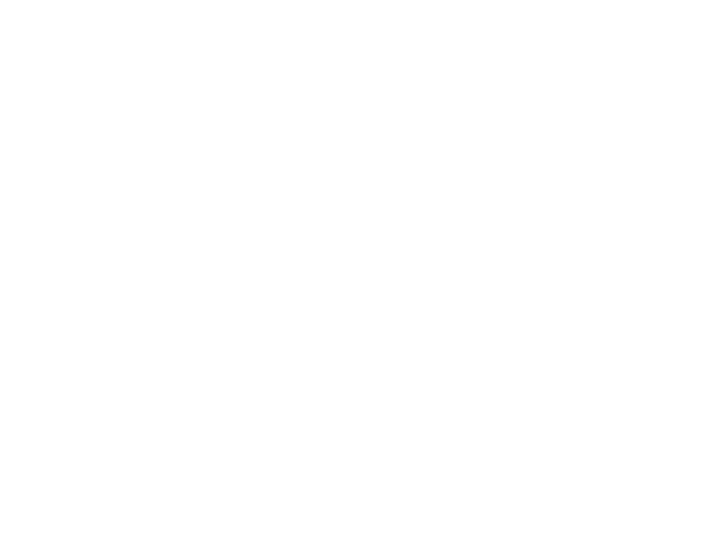
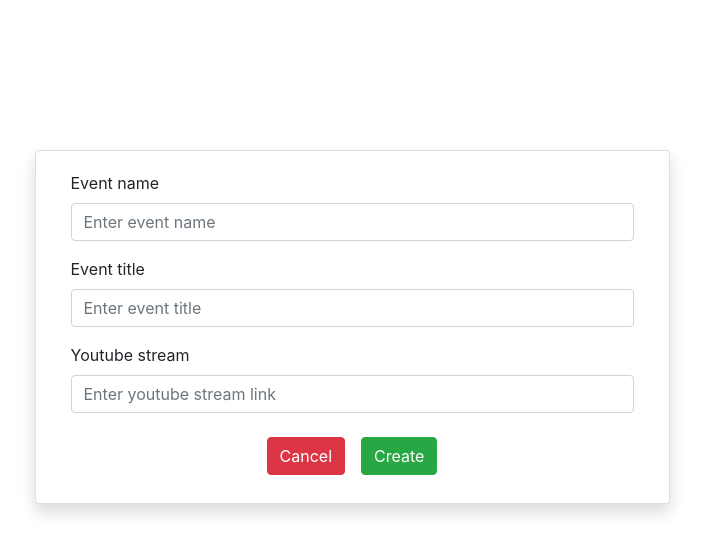
Before and after one commit to chriswenzy/events-app, a React (Create React App) app: page /create-event in a window 1280 px wide. Shown: the top 554 px of the page, without its empty margins (288-992 px from the left). Built offline with nearby package versions, Linux system fonts and the light colour scheme.

Commit message:
create events page

```diff
--- a/src/App.js
+++ b/src/App.js
@@ -1,6 +1,7 @@
 import React, { Component} from "react";
 import { BrowserRouter as Router, Switch, Route, Link } from 'react-router-dom';
 import './App.css'
+import { Create_event } from "./pages/Create_event";
 import { Login } from "./pages/Login";
 import { Programs } from "./pages/Programs";
 
@@ -14,6 +15,7 @@ class App extends Component {
 
               <Route exact path="/" component={Login} />
               <Route exact path="/events" component={Programs} />
+              <Route exact path="/create-event" component={Create_event} />
 
 
             </Switch>
--- /dev/null
+++ b/src/pages/Create_event.js
@@ -0,0 +1,62 @@
+import React from 'react'
+import "../App.css"
+import { Link } from 'react-router-dom';
+import { Col, Container, Button, Form, Card, Row} from 'react-bootstrap';
+import styled from 'styled-components';
+
+
+const Styles = styled.div `
+
+.align-items-center{
+    margin-top: 150px;
+}
+
+`
+
+export const Create_event = () => {
+    return (
+        <Styles>
+
+            <Container>
+
+                <Row className="justify-content-md-center align-items-center">
+                    <Col md={7}>
+                    <Card className="shadow" >
+                <Card.Body>
+                <Form >
+                <Form.Group as={Col}  controlId="name">
+                    <Form.Label>Event name</Form.Label>
+                    <Form.Control type="text" placeholder="Enter event name" />
+
+                </Form.Group>
+
+                <Form.Group as={Col}  controlId="title">
+                    <Form.Label>Event title</Form.Label>
+                    <Form.Control type="text" placeholder="Enter event title" />
+                </Form.Group>
+
+                <Form.Group as={Col}  controlId="youtube">
+                    <Form.Label>Youtube stream</Form.Label>
+                    <Form.Control type="text" placeholder="Enter youtube stream link" />
+                </Form.Group>
+
+                <div className="text-center">
+                    <Link to="/events">
+                    <Button variant="danger" className="m-2">Cancel</Button>
+                    </Link>
+
+                    <Link to="/events">
+                    <Button variant="success" className="m-2">Create</Button>
+                    </Link>
+                </div>
+
+                </Form>
+                </Card.Body>
+                </Card>
+                    </Col>
+                </Row>
+            </Container>
+
+        </Styles>
+    )
+}
--- a/src/pages/Login.js
+++ b/src/pages/Login.js
@@ -19,9 +19,10 @@ export const Login = () => {
         <Styles>
 
             <Container>
+
                 <Row className="justify-content-md-center align-items-center">
                     <Col md={5}>
-                    <Card className="shadow">
+                    <Card className="shadow bg-info" >
                 <Card.Body>
                 <Form >
                 <Form.Group as={Col}  controlId="username">
@@ -32,7 +33,7 @@ export const Login = () => {
 
                 <div className="text-center">
                     <Link to="/events">
-                    <Button variant="primary">Login</Button>
+                    <Button variant="light">Login</Button>
                     </Link>
                 </div>
 
--- a/src/pages/Programs.js
+++ b/src/pages/Programs.js
@@ -15,7 +15,15 @@ export const Programs = () => {
         <Styles>
 
             <Container>
+
+            <Row className="ml-4 mt-4">
+            <Link to="/create-event">
+            <Button variant="danger" className="ml-3">Create event</Button>
+            </Link>
+            </Row>
+
             <Row className="m-4">
+
                 <Col md={4}>
                     <Card>
                         <Card.Img variant="top" src={flyer} />
```
Also changed, not shown: 1 other file (tests, documents, lock files or other folders).
